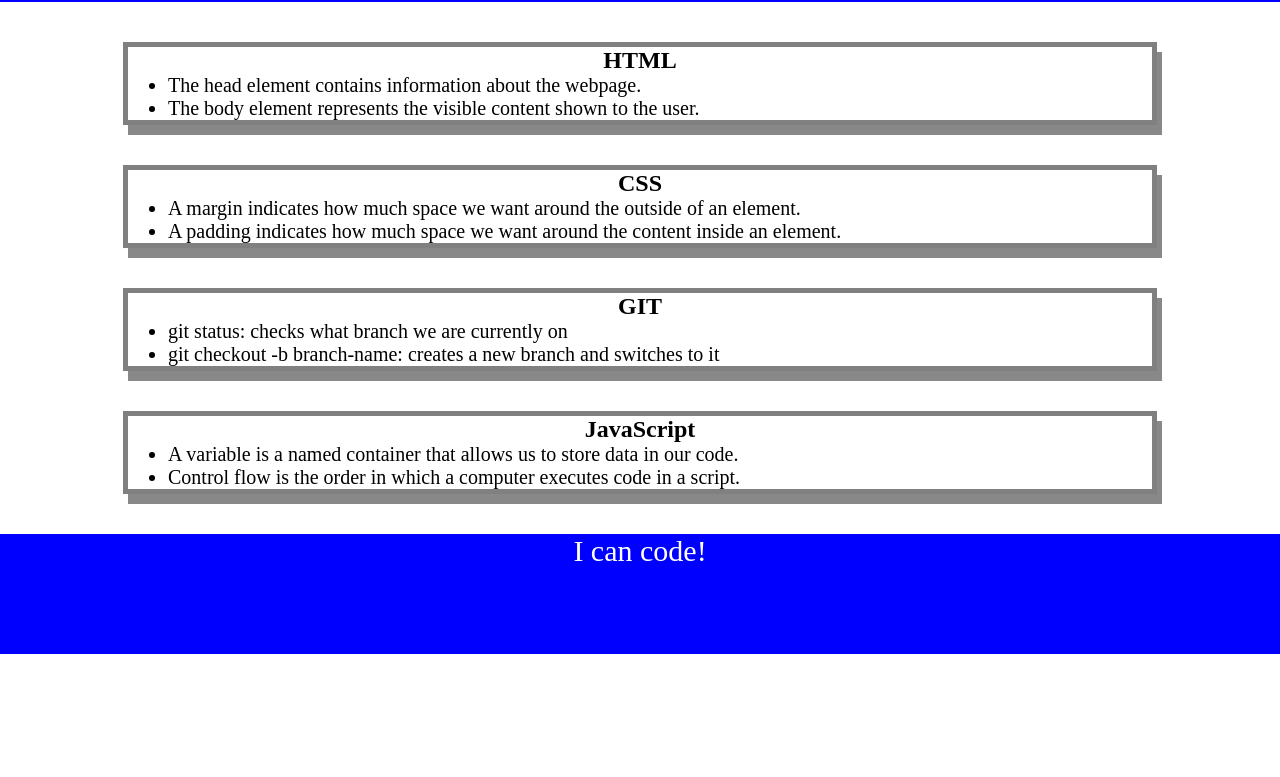
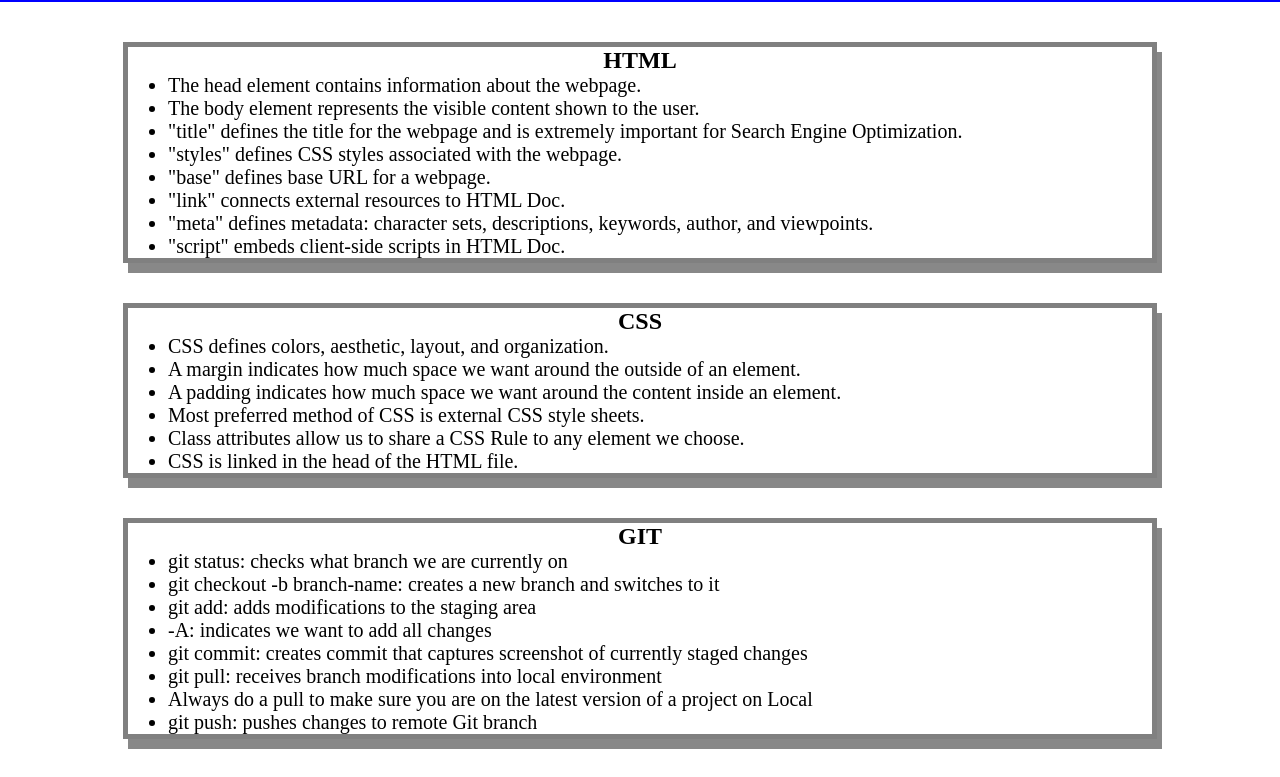
Before and after one commit to TreyKockelman/prework-study-guide, a plain HTML site: page index.html in a window 1280 px wide. Shown: the part 118-895 px from the top of the page. Before the commit the page ends 800 px from the top, so only its background shows below. Drawn offline with Linux system fonts and the light colour scheme.

Commit message:
added more notes to website

```diff
--- a/index.html
+++ b/index.html
@@ -19,14 +19,24 @@
         <ul>
           <li>The head element contains information about the webpage.</li>
           <li>The body element represents the visible content shown to the user.</li>
+          <li>"title" defines the title for the webpage and is extremely important for Search Engine Optimization.</li>
+          <li>"styles" defines CSS styles associated with the webpage.</li>
+          <li>"base" defines base URL for a webpage.</li>
+          <li>"link" connects external resources to HTML Doc.</li>
+          <li>"meta" defines metadata: character sets, descriptions, keywords, author, and viewpoints.</li>
+          <li>"script" embeds client-side scripts in HTML Doc.</li>
         </ul>
       </section>
 
       <section class="card" id="css-section">
         <h2>CSS</h2>
         <ul>
+          <li>CSS defines colors, aesthetic, layout, and organization.</li>
           <li>A margin indicates how much space we want around the outside of an element.</li>
           <li>A padding indicates how much space we want around the content inside an element.</li>
+          <li>Most preferred method of CSS is external CSS style sheets.</li>
+          <li>Class attributes allow us to share a CSS Rule to any element we choose.</li>
+          <li>CSS is linked in the head of the HTML file.</li>
         </ul>
       </section>
 
@@ -35,14 +45,24 @@
         <ul>
           <li>git status: checks what branch we are currently on</li>
           <li>git checkout -b branch-name: creates a new branch and switches to it</li>
+          <li>git add: adds modifications to the staging area</li>
+          <li>-A: indicates we want to add all changes</li>
+          <li>git commit: creates commit that captures screenshot of currently staged changes</li>
+          <li>git pull: receives branch modifications into local environment</li>
+          <li>Always do a pull to make sure you are on the latest version of a project on Local</li>
+          <li>git push: pushes changes to remote Git branch</li>
         </ul>
       </section>
 
       <section class="card" id="javascript-section">
         <h2>JavaScript</h2>
         <ul>
+          <li>JavaScript adds interactivity to a webpage</li>
           <li>A variable is a named container that allows us to store data in our code.</li>
           <li>Control flow is the order in which a computer executes code in a script.</li>
+          <li>JavaScript is linked in the body of HTML file.</li>
+          <li>A function is a set of instructions that tells the computer how to perform a certain task.</li>
+          <li>A function has to be called by name to execute.</li>
         </ul>
       </section>
     </main>
```
